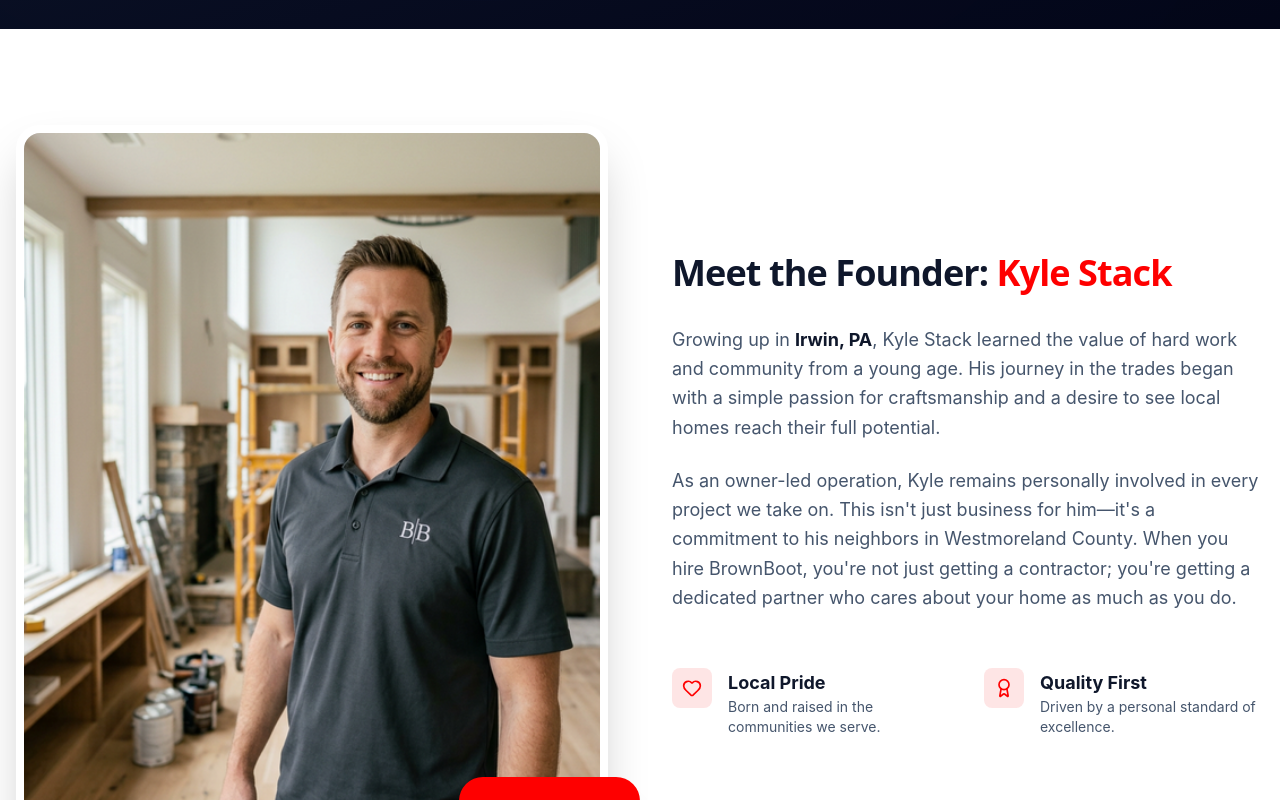
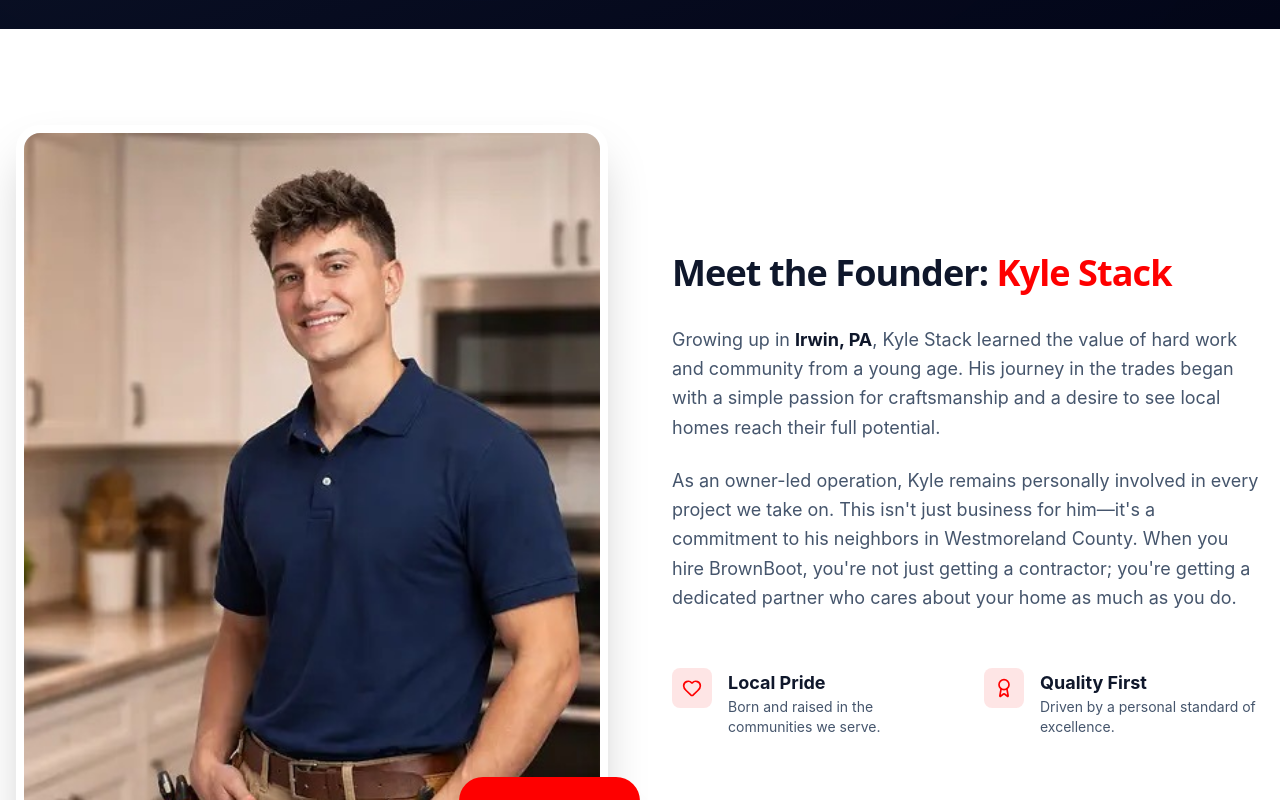
Before and after one commit to ahmedk-hue/brownboots, a React (Vite) app: page /about in a window 1280 px wide. Shown: the part 380-1180 px from the top of the page. Built offline with nearby package versions, Linux system fonts and the light colour scheme.

Commit message:
feat: update owner image on about page

```diff
--- a/src/pages/AboutPage.tsx
+++ b/src/pages/AboutPage.tsx
@@ -54,7 +54,7 @@ const AboutPage = () => {
                         >
                             <div className="aspect-[4/5] rounded-3xl overflow-hidden shadow-2xl bg-slate-100 border-8 border-white group">
                                 <img
-                                    src="/about-kyle.png"
+                                    src="/about-kyle.jpg"
                                     alt="Kyle Stack - Founder of BrownBoot"
                                     className="w-full h-full object-cover transition-transform duration-700 group-hover:scale-110"
                                 />
```
Also changed, not shown: public/about-kyle.jpg (added).
